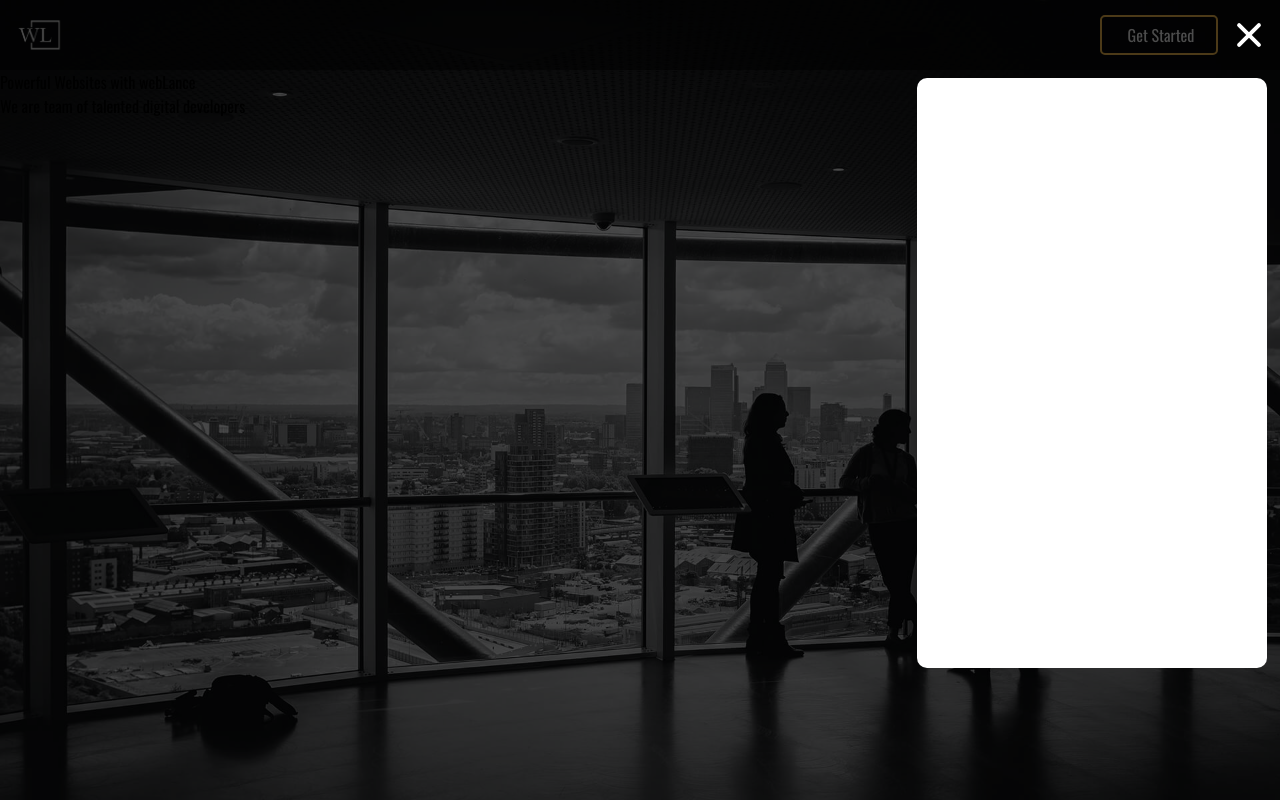
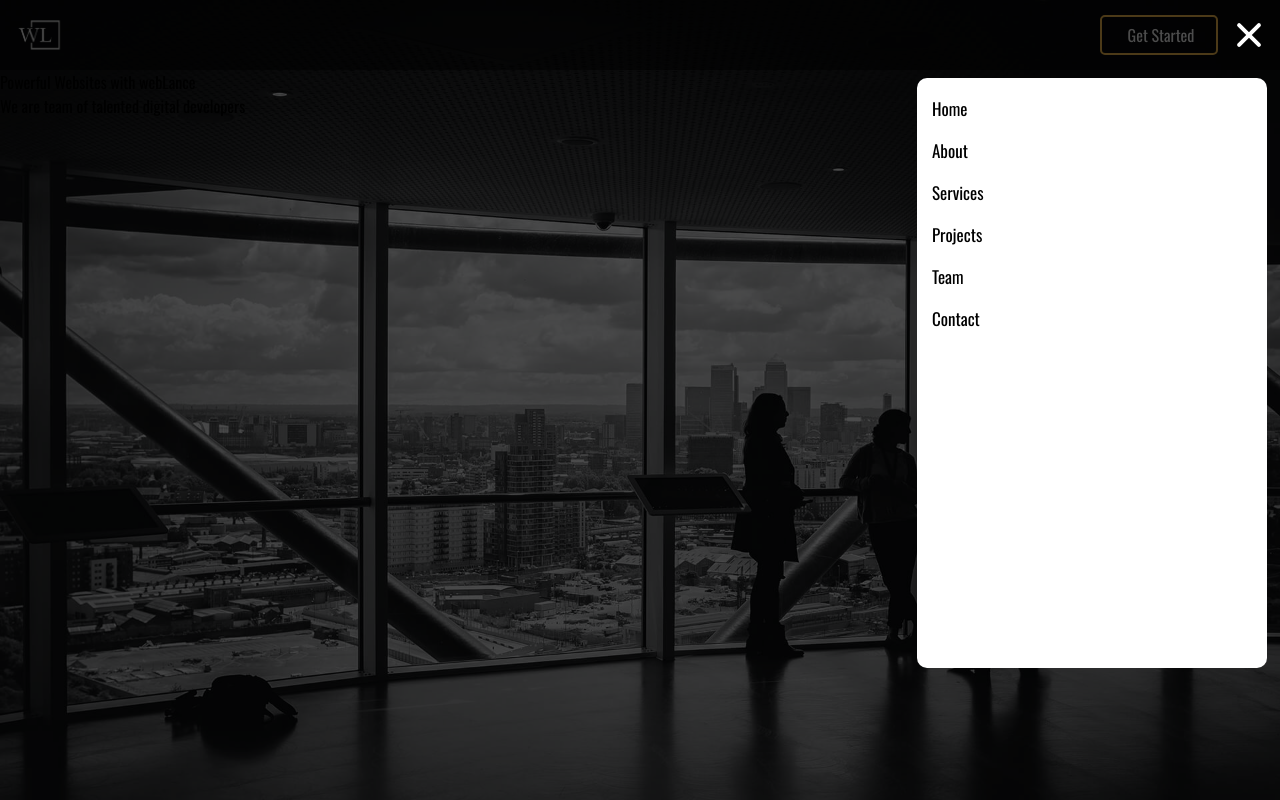
Before and after one commit to webLance24/weblance-portfolio, a React (Vite) app: page / in a window 1280 px wide. Both pictures are taken after a click on the button 1249 px from the left and 31 px from the top of the page. Built offline with nearby package versions, Linux system fonts and the light colour scheme.

Commit message:
faet: add services section on menu bar

```diff
--- a/src/Components/Hamburger.tsx
+++ b/src/Components/Hamburger.tsx
@@ -16,7 +16,28 @@ function Hamburger() {
             }}
           ></div>
           <div className="pl-[8px] pr-[13px] pt-[8px] pb-[36px] flex absolute right-0 z-10 flex-row-reverse">
-            <div className="bg-[#FFFFFF] rounded-[10px] h-[590px] w-[350px]"></div>
+            <div className="bg-[#FFFFFF] rounded-[10px] h-[590px] w-[350px]">
+              <div className="pt-[10px]">
+                <div className="px-[15px] py-[20px] hover:bg-[#FFC451] duration-300 ease-in-out font-normal h-[42px] flex items-center cursor-pointer">
+                  <p className="text-[17px]">Home</p>
+                </div>
+                <div className="px-[15px] py-[20px] hover:bg-[#FFC451] duration-300 ease-in-out font-normal h-[42px] flex items-center cursor-pointer">
+                  <p className="text-[17px]">About</p>
+                </div>
+                <div className="px-[15px] py-[20px] hover:bg-[#FFC451] duration-300 ease-in-out font-normal h-[42px] flex items-center cursor-pointer">
+                  <p className="text-[17px]">Services</p>
+                </div>
+                <div className="px-[15px] py-[20px] hover:bg-[#FFC451] duration-300 ease-in-out font-normal h-[42px] flex items-center cursor-pointer">
+                  <p className="text-[17px]">Projects</p>
+                </div>
+                <div className="px-[15px] py-[20px] hover:bg-[#FFC451] duration-300 ease-in-out font-normal h-[42px] flex items-center cursor-pointer">
+                  <p className="text-[17px]">Team</p>
+                </div>
+                <div className="px-[15px] py-[20px] hover:bg-[#FFC451] duration-300 ease-in-out font-normal h-[42px] flex items-center cursor-pointer">
+                  <p className="text-[17px]">Contact</p>
+                </div>
+              </div>
+            </div>
           </div>
         </>
       )}
```
